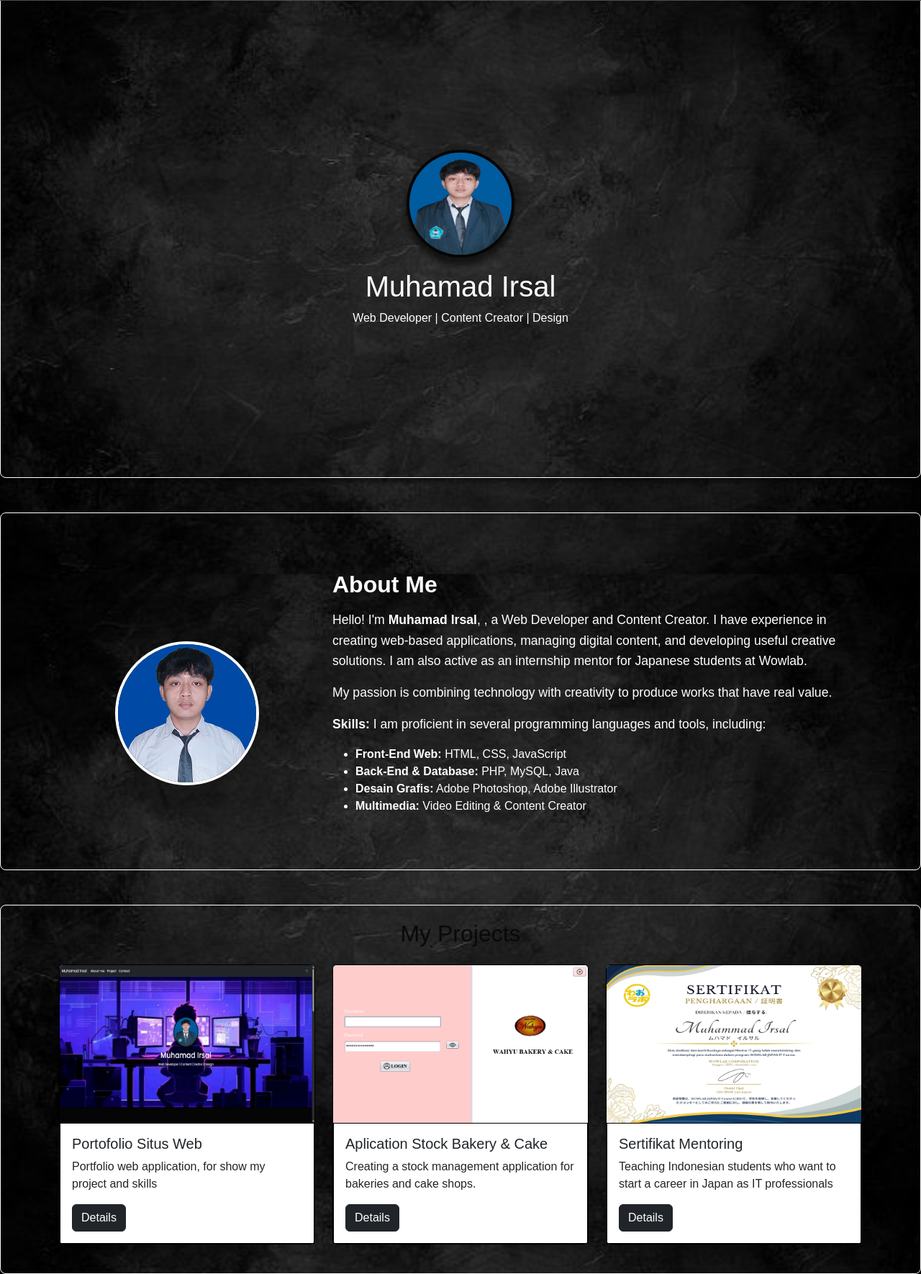
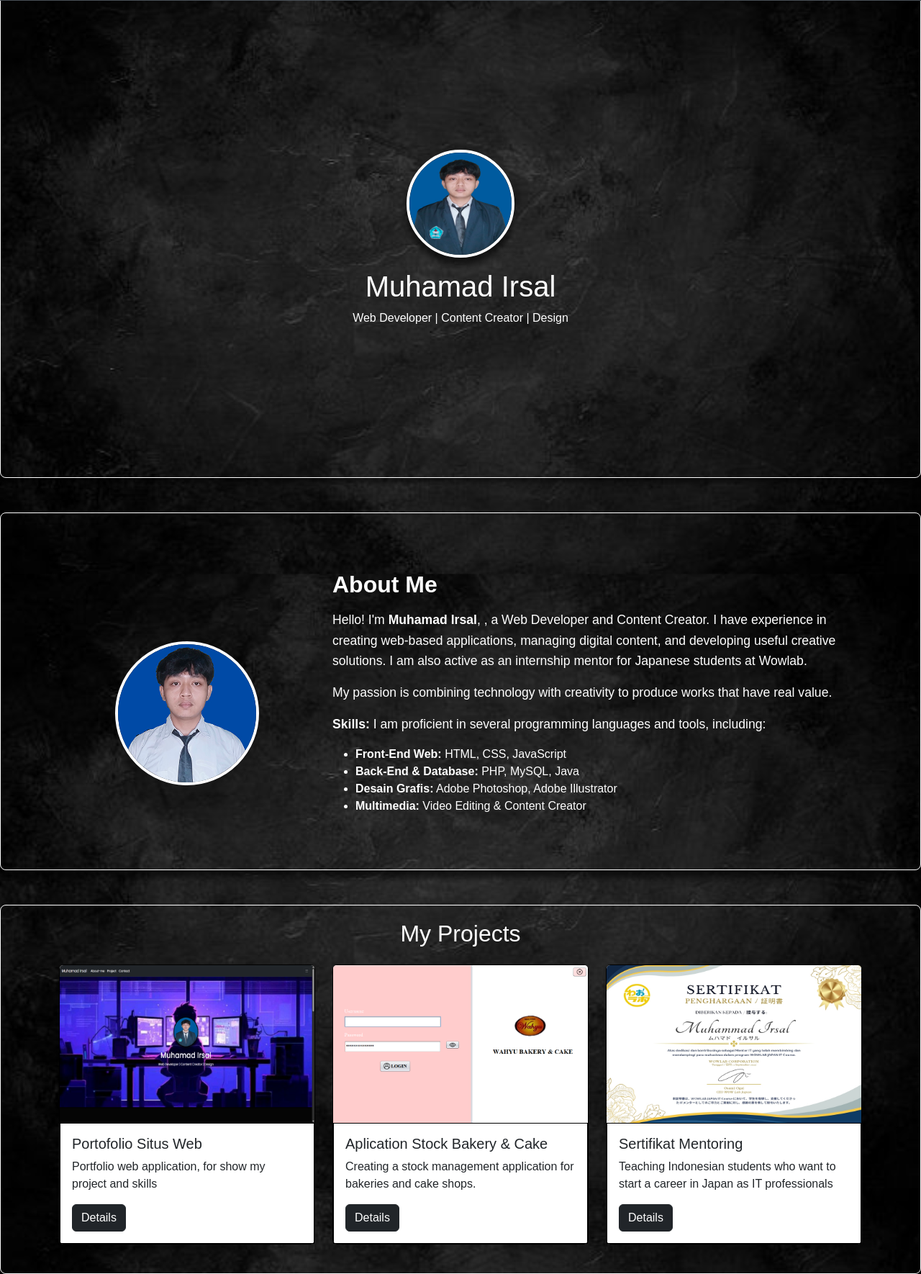
Before and after one commit to Muhamad-irsal1201/Porto-Muhamad-Irsal, a plain HTML site: page html/home.html in a window 1280 px wide. Shown: the part 56-1826 px from the top of the page at 72% size. Drawn offline with nearby package versions, Linux system fonts and the light colour scheme.

Commit message:
Update terbaru

```diff
--- a/css/style.css
+++ b/css/style.css
@@ -228,7 +228,7 @@ html {
   width: 150px;                /* ukuran default */
   height: 150px;
   border-radius: 50%;
-  border: 4px solid #050505;
+  border: 4px solid #ffffff;
   object-fit: cover;
    box-shadow: 0 10px 10px rgba(0, 0, 0, 0.6);
 }
@@ -256,6 +256,7 @@ html {
   width: 100%;
   border-radius: 8px; /* opsional biar lebih halus */
   border: 1px solid white;
+  box-shadow: 0 10px 10px rgba(0, 0, 0, 0.6);
 }
 
 .aboutme-section h2 {
@@ -308,6 +309,7 @@ html {
  padding: 20px;   /* beri jarak isi dengan border */
   border-radius: 8px; /* opsional biar lebih halus */
   border: 1px solid white;
+  box-shadow: 0 10px 10px rgba(0, 0, 0, 0.6);
 }
 
 .row {
@@ -325,7 +327,7 @@ border: 1px solid black;
   animation: zoomIn 0.3s ease;
 }
  .h2 {
-    color: rgb(9, 9, 9);
+    color: rgb(255, 255, 255);
  }
 
 @keyframes zoomIn {
@@ -346,6 +348,7 @@ border: 1px solid black;
   padding: 60px 20px;
   border-radius: 8px;
   border: 1px solid white;
+  box-shadow: 0 10px 10px rgba(0, 0, 0, 0.6);
 }
 
 .contact-section a {
```
